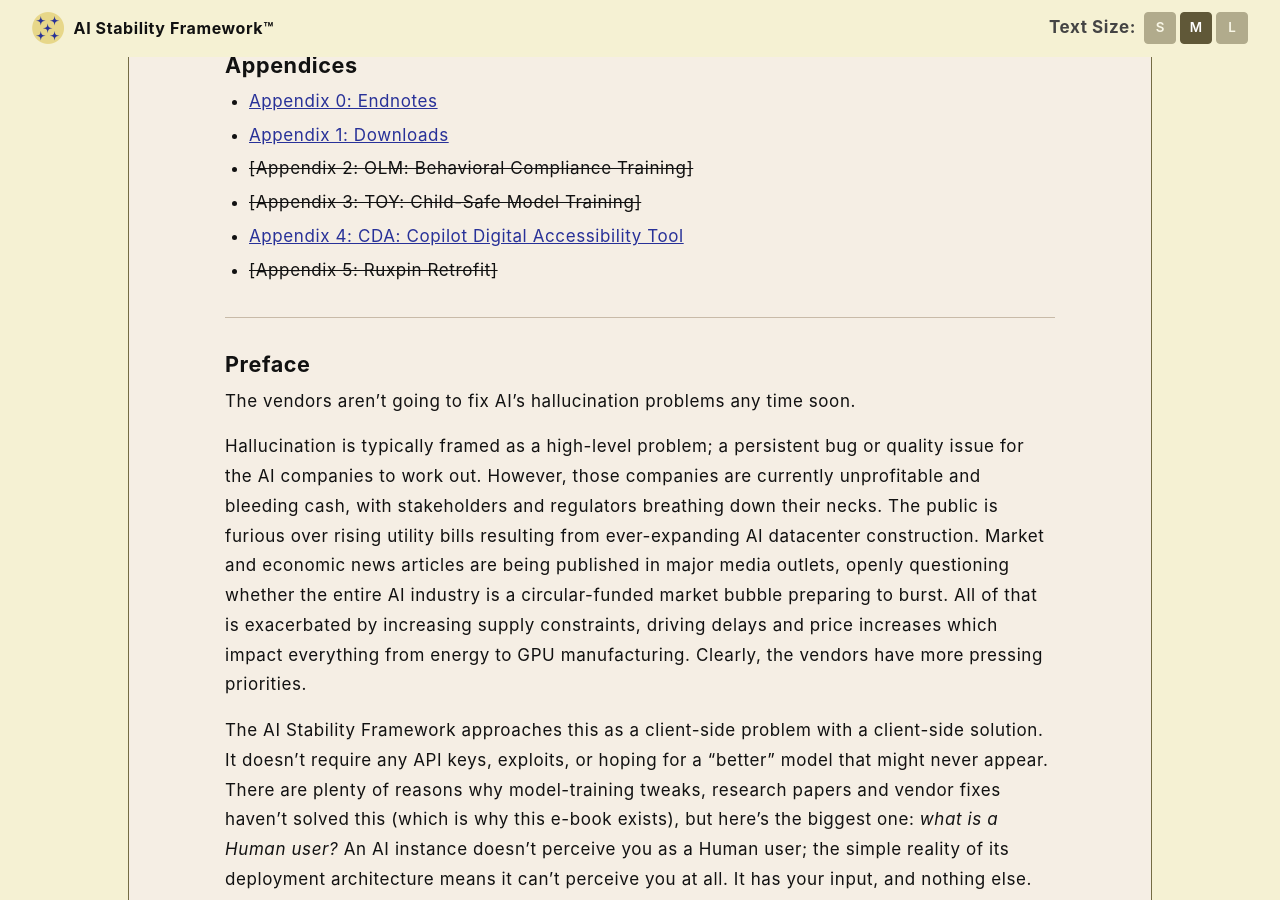
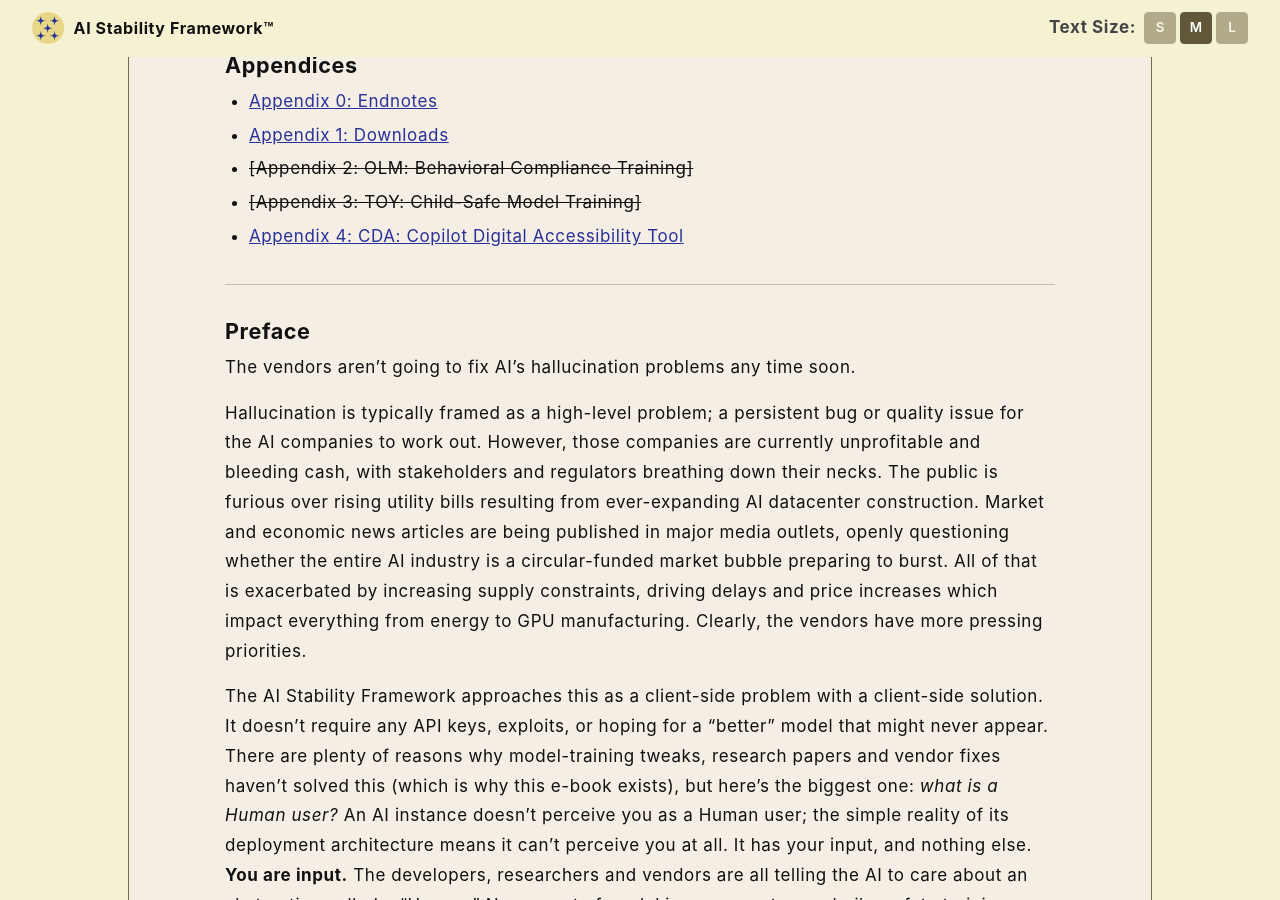
Before and after one commit to rojaslen/AISF-WEB, a Jekyll site: the page built from index.md, in a window 1280 px wide and 900 px high, scrolled down 608 px. Built offline with Jekyll 4.4.1, drawn with Linux system fonts in a browser that asks for light colours; some web fonts are replaced.

Commit message:
no existe
yet

```diff
--- a/index.md
+++ b/index.md
@@ -29,7 +29,7 @@
 - <s>[Appendix 2: OLM: Behavioral Compliance Training]</s><!--(/apx02)-->
 - <s>[Appendix 3: TOY: Child-Safe Model Training]</s><!--(/apx03)-->
 - [Appendix 4: CDA: Copilot Digital Accessibility Tool](/apx04)
-- <s>[Appendix 5: Ruxpin Retrofit]</s><!--(/apx05)-->
+<!---[Appendix 5: Ruxpin Retrofit](/apx05)-->
 
 </nav>
 
```
Also changed, not shown: appendices.md (+1 -1 lines).
